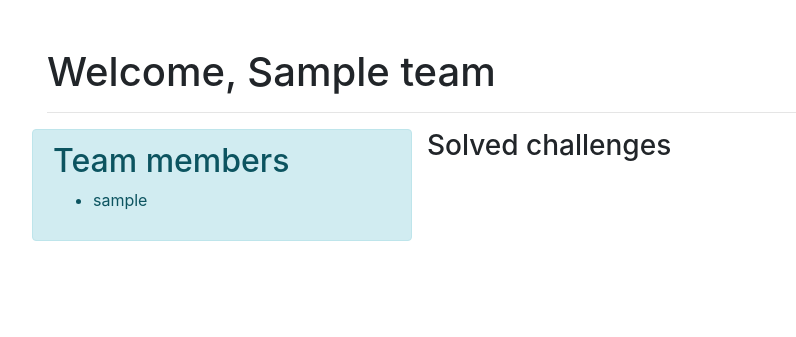
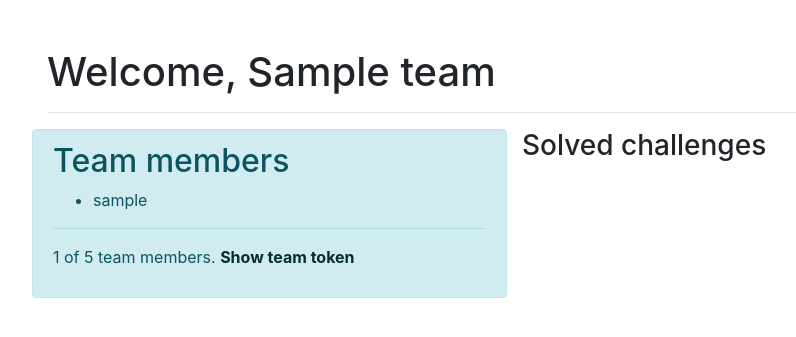
Before and after one commit to odinje/yactff, a Django app: page /team/profile in a window 1280 px wide. Shown: the part 59-396 px from the top of the page, without its empty margins (38-834 px from the left). Run offline with Django 3.2, Linux system fonts and the light colour scheme; a user stored in the database is signed in; tables that the repository leaves empty hold one stand-in row (values such as "Sample post"); some libraries are stand-ins or nearby versions.

Commit message:
Adding link for team token, and show max team size. Reduced SQL quries

```diff
--- a/web/templates/web/team_profile.html
+++ b/web/templates/web/team_profile.html
@@ -1,17 +1,30 @@
 {% extends "web/base.html" %}
 
 {% block content %}
-  <h1>Welcome, {{user.team.name}}</h1>
+<h1>{{ team_view|yesno:"Welcome&#44,Team&#58"|safe }} {{team.name}}</h1>
   <hr \>
   <div class="row">
-    <div class="col-md-4 alert alert-info">
+    {% with members=team.get_members %}
+    <div class="col-md-5 alert alert-info">
       <h2 class="alert-heading">Team members</h2>
       <ul>
         {% for member in members %}
         <li>{{member.nickname}}</li>
         {% endfor %}
       </ul>
+      <hr />
+      {% if team_view %}
+      <p>{{ members|length }} of {{max_team_size }} team members. <a href="#"  data-toggle="modal" data-target="#tokenModal" class="alert-link">Show team token</a></p>
+      <div class="modal fade" id="tokenModal" tabindex="-1" role="dialog">
+        <div class="modal-dialog">
+          <div class="modal-content">
+            9bcf74b8-d1d2-4d33-ad75-a7ef67dc6dac
+          </div>
+        </div>
+      </div>
+      {% endif %}
     </div>
+    {% endwith %}
     <div class="col-md-4">
       <h3>Solved challenges</h3>
     </div>
--- a/web/views.py
+++ b/web/views.py
@@ -5,7 +5,7 @@ from django.contrib.auth import login, authenticate
 from django.contrib.auth.forms import UserCreationForm
 from django.contrib.auth.decorators import login_required
 from web.models import Page, Category, Challenge, SolvedChallenge
-
+from django.conf import settings
 
 def signup(request):
     if request.method == 'POST':
@@ -72,8 +72,9 @@ def user_profile(request):
 
 @login_required  # Maybe also have team requuired
 def team_profile(request):
-    members = request.user.team.get_members()
-    return render(request, "web/team_profile.html", {"members": members})
+    team = request.user.team
+    max_team_size = settings.MAX_TEAM_SIZE
+    return render(request, "web/team_profile.html", {"team": team, "team_view": True, "max_team_size": max_team_size})
 
 
 @login_required
--- a/yactff/settings.py
+++ b/yactff/settings.py
@@ -136,3 +136,4 @@ STATIC_URL = '/static/'
 
 LOGIN_REDIRECT_URL = 'index'
 CTF_NAME = "Capture Tha Flag"
+MAX_TEAM_SIZE = 5
```
